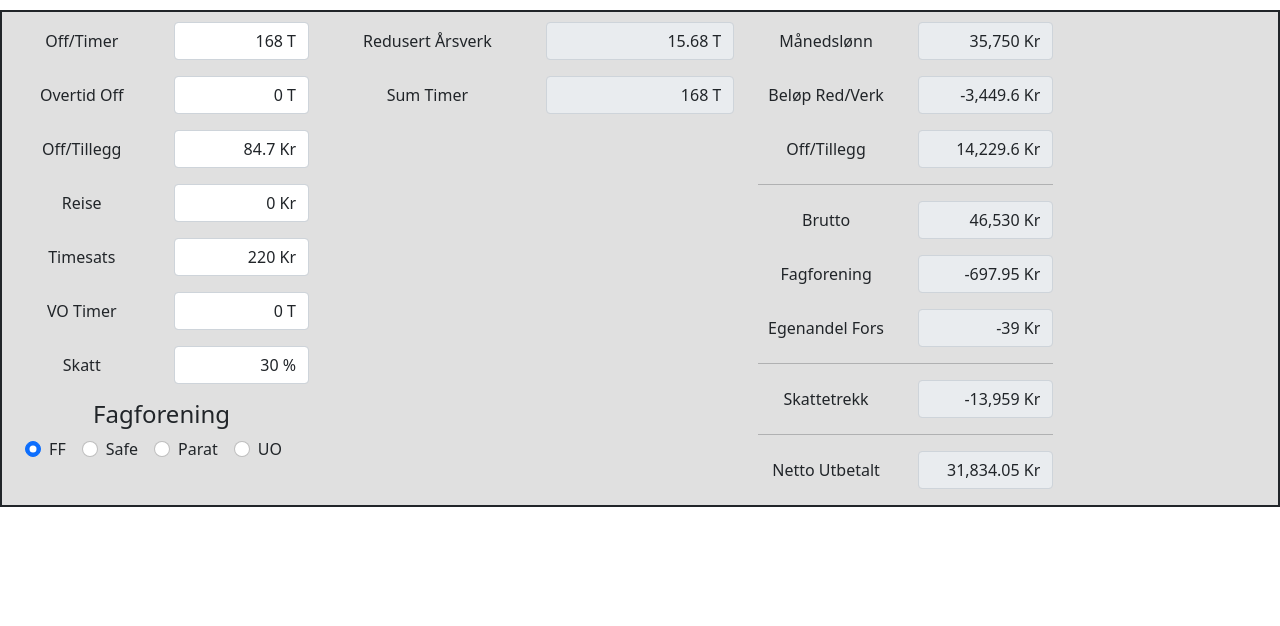
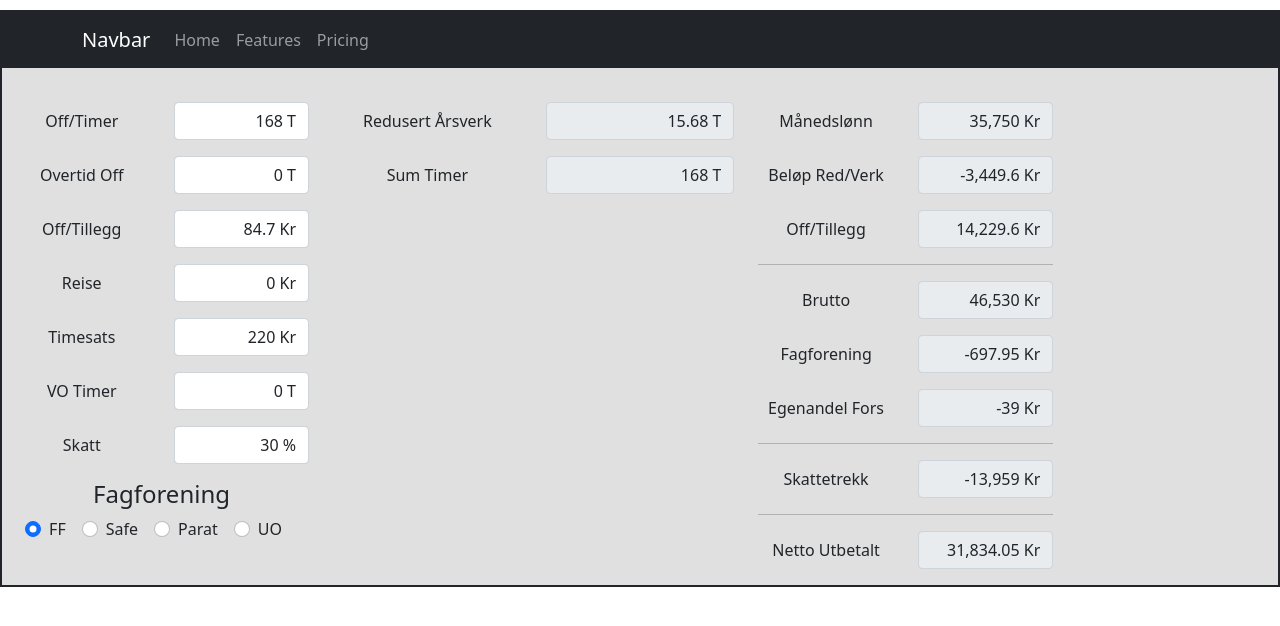
Before and after one commit to gekoparty/lonnapp, a React (Create React App) app: page / in a window 1280 px wide. Shown: the top 626 px of the page. Built offline with nearby package versions, Linux system fonts and the light colour scheme.

Commit message:
Created generic FormDisplay

```diff
--- a/src/components/FormDisplay.js
+++ b/src/components/FormDisplay.js
@@ -4,7 +4,19 @@
 import Row from "react-bootstrap/Row";
 import { NumericFormat } from "react-number-format";
 
-const FormDisplay = ({ label, id, type = "text", value = "", readOnly = false, errors, handleValidation, suffix }) => {
+const FormDisplay = ({
+  label,
+  id,
+  type = "text",
+  value = "",
+  name,
+  onChange,
+  defaultChecked = false,
+  readOnly = false,
+  errors,
+  handleValidation,
+  suffix,
+}) => {
   if (type === "numeric") {
     return (
       <>
@@ -26,12 +38,14 @@
               }}
               required
             />
-            <Form.Control.Feedback type="invalid">{errors[id]}</Form.Control.Feedback>
+            <Form.Control.Feedback type="invalid">
+              {errors[id]}
+            </Form.Control.Feedback>
           </Col>
         </Form.Group>
       </>
     );
-  } else {
+  } else if (type === "text") {
     return (
       <Form.Group as={Row} className="mb-3" controlId={id}>
         <Form.Label column>{label}</Form.Label>
@@ -49,6 +63,18 @@
         </Col>
       </Form.Group>
     );
+  } else {
+    return (
+      <Form.Check
+        inline
+        defaultChecked={defaultChecked}
+        onChange={onChange}
+        label={label}
+        name={name}
+        type={type}
+        id={id}
+      />
+    );
   }
 };
 
--- a/src/components/FormRadio.js
+++ /dev/null
@@ -1,17 +0,0 @@
-import Form from 'react-bootstrap/Form';
-
-
-
-const FormRadio = ({ onChange, label, name, type, id, defaultChecked }) => (
-    <Form.Check
-      inline
-      defaultChecked={defaultChecked}
-      onChange={onChange}
-      label={label}
-      name={name}
-      type={type}
-      id={id}
-    />
-  )
-
-  export default FormRadio;
--- /dev/null
+++ b/src/components/Navigation.js
@@ -0,0 +1,23 @@
+import Container from 'react-bootstrap/Container';
+import Nav from 'react-bootstrap/Nav';
+import Navbar from 'react-bootstrap/Navbar';
+
+function Navigation() {
+  return (
+    <>
+      <Navbar bg="dark" variant="dark">
+        <Container>
+          <Navbar.Brand href="#home">Navbar</Navbar.Brand>
+          <Nav className="me-auto">
+            <Nav.Link href="#home">Home</Nav.Link>
+            <Nav.Link href="#features">Features</Nav.Link>
+            <Nav.Link href="#pricing">Pricing</Nav.Link>
+          </Nav>
+        </Container>
+      </Navbar>
+      <br />
+    </>
+  );
+}
+
+export default Navigation;
--- a/src/screens/MainScreen.js
+++ b/src/screens/MainScreen.js
@@ -5,8 +5,8 @@
 import schema from "../validations/schema";
 import useValidate from "../validations/useValidate";
 import calculations from "../calculate.js/calculate";
-import FormRadio from "../components/FormRadio";
 import FormDisplay from "../components/FormDisplay";
+import Navigation from "../components/Navigation";
 
 export default function MainScreen() {
   const [offTime, setOffTime] = useState(168);
@@ -191,6 +191,7 @@
   };
 
   return (
+
     <div
       className="small-container"
       style={{
@@ -199,6 +200,7 @@
         backgroundColor: "#E0E0E0",
       }}
     >
+      <Navigation />
       <Row style={{ margin: "auto", marginTop: "10px" }}>
         <Col lg={3}>
           <Form>
@@ -279,36 +281,37 @@
 
             <h4>Fagforening</h4>
             <div>
-              <FormRadio
-                onChange={(e) => setUnionName("FF")}
-                label="FF"
-                name="group1"
-                type={"radio"}
-                id="group1"
-                defaultChecked
-              />
+              <FormDisplay
+              label="FF"
+              id={"group1"}
+              type={"radio"}
+              name={"group1"}
+              defaultChecked={true}
+              onChange={(e) => setUnionName("FF")}
+/>
 
-              <FormRadio
+
+              <FormDisplay
                 onChange={(e) => setUnionName("Safe")}
                 label="Safe"
                 name="group1"
                 type={"radio"}
-                id="group2"
+                id={"group2"}
               />
 
-              <FormRadio
+              <FormDisplay
                 onChange={(e) => setUnionName("Parat")}
                 label="Parat"
                 name="group1"
                 type={"radio"}
-                id="group3"
+                id={"group3"}
               />
-              <FormRadio
+              <FormDisplay
                 onChange={(e) => setUnionName("UO")}
                 label="UO"
                 name="group1"
                 type={"radio"}
-                id="group3"
+                id={"group3"}
               />
             </div>
           </Form>
```
Also changed, not shown: src/components/FormNumeric.js (deleted, +0 -37 lines), src/components/FormResult.js (deleted, +0 -23 lines). Lines whose indentation alone changed are shown as unchanged.
